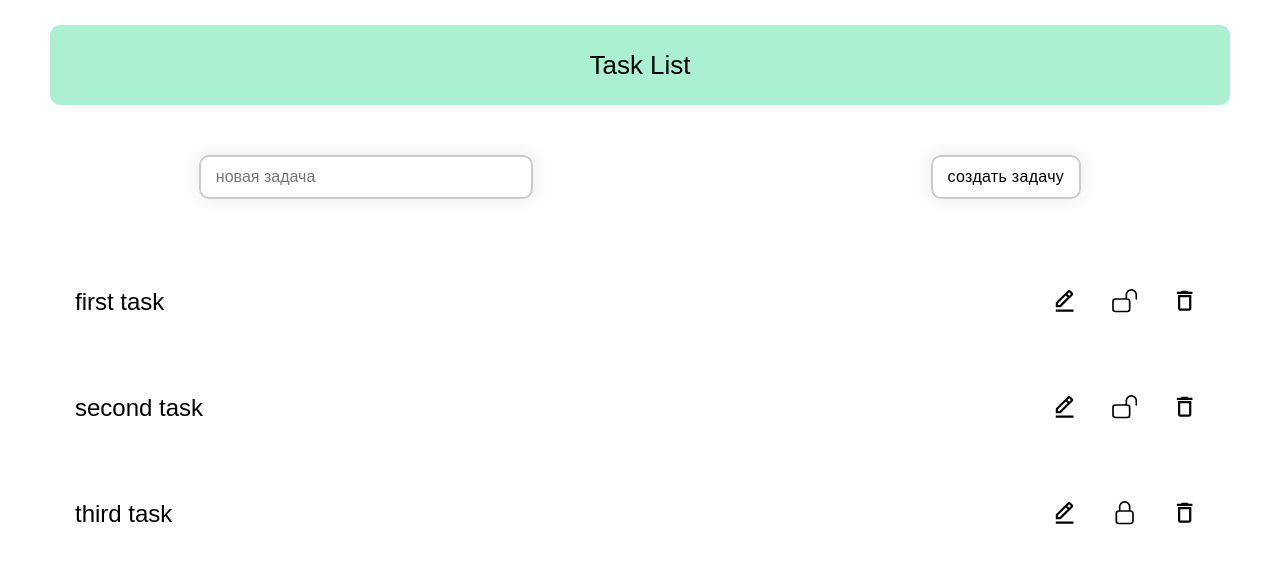
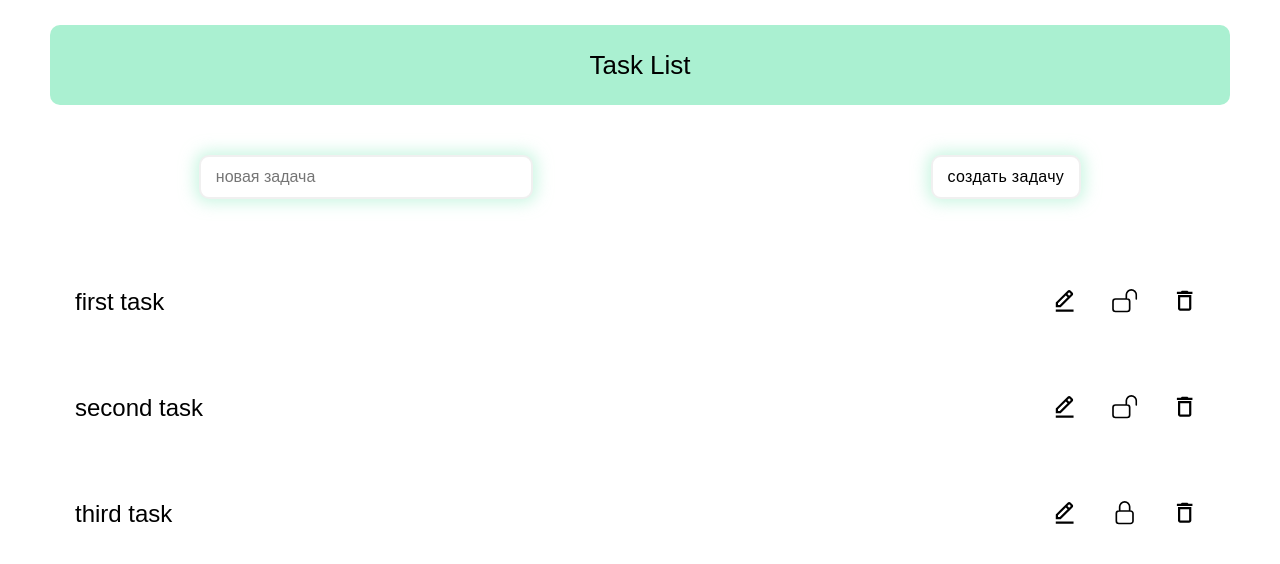
Before and after one commit to webdotG/task_runner__test.github.io, a React (Create React App) app: page / in a window 1280 px wide. Shown: the top 564 px of the page. Built offline with nearby package versions, Linux system fonts and the light colour scheme.

Commit message:
style hover add

```diff
--- a/src/components/AddToDo/AddToDo.module.css
+++ b/src/components/AddToDo/AddToDo.module.css
@@ -13,9 +13,9 @@
   padding-bottom: 5px;
   padding-left: 15px;
   padding-right: 15px;
-  border: 2px solid #ccc;
+  border: 2px solid  rgba(0,0,0,0.06);
   border-radius: 10px;
-  box-shadow:0 0 15px 4px rgba(0,0,0,0.06);
+  box-shadow:0 0 15px 4px rgba(170,240,209,0.6);
   cursor: pointer;
   font-size: 16px;
   transition: transform 250ms ease;
@@ -26,9 +26,9 @@
   padding-bottom: 5px;
   padding-left: 15px;
   padding-right: 15px;
-  border: 2px solid #ccc;
+  border: 2px solid rgba(0,0,0,0.06);
   border-radius: 10px;
-  box-shadow:0 0 15px 4px rgba(0,0,0,0.06);
+  box-shadow:0 0 15px 4px rgba(170,240,209,0.6);
   cursor: pointer;
   background-color: transparent;
   font-size: 16px;
```
